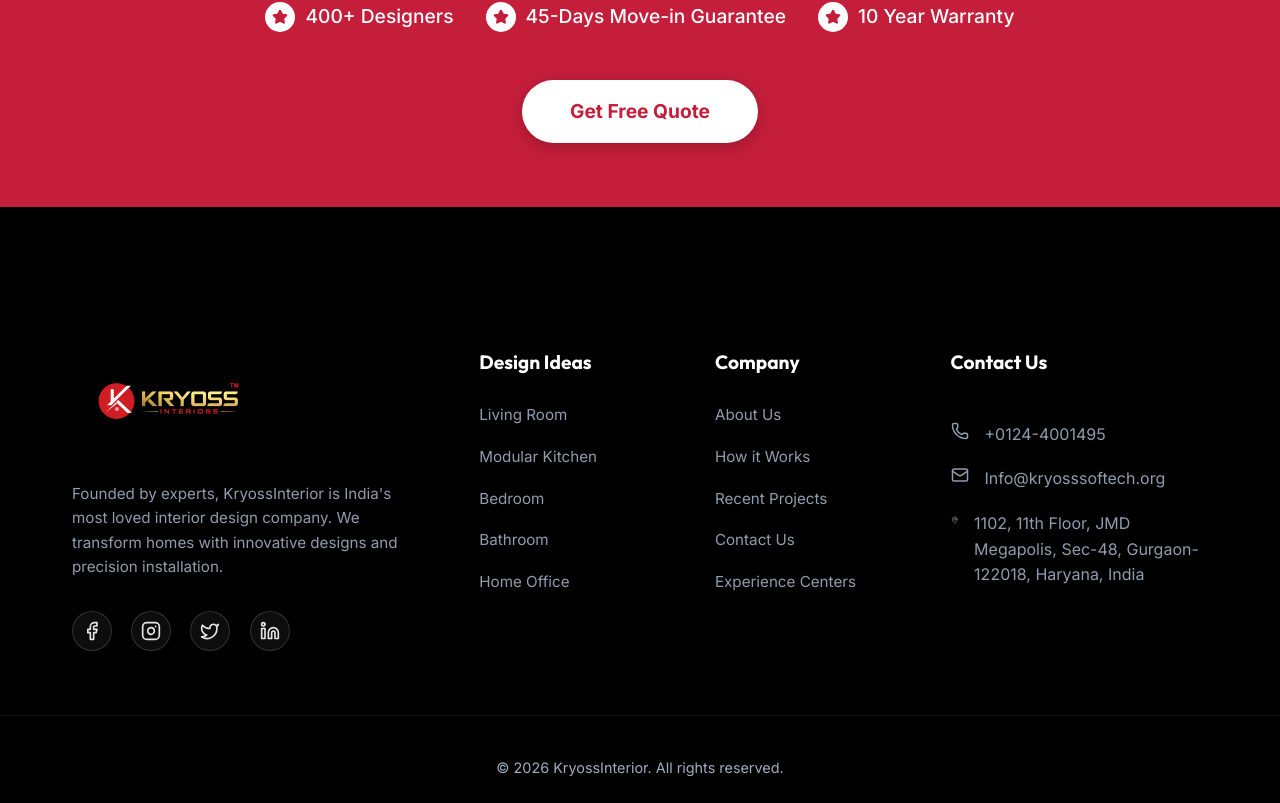
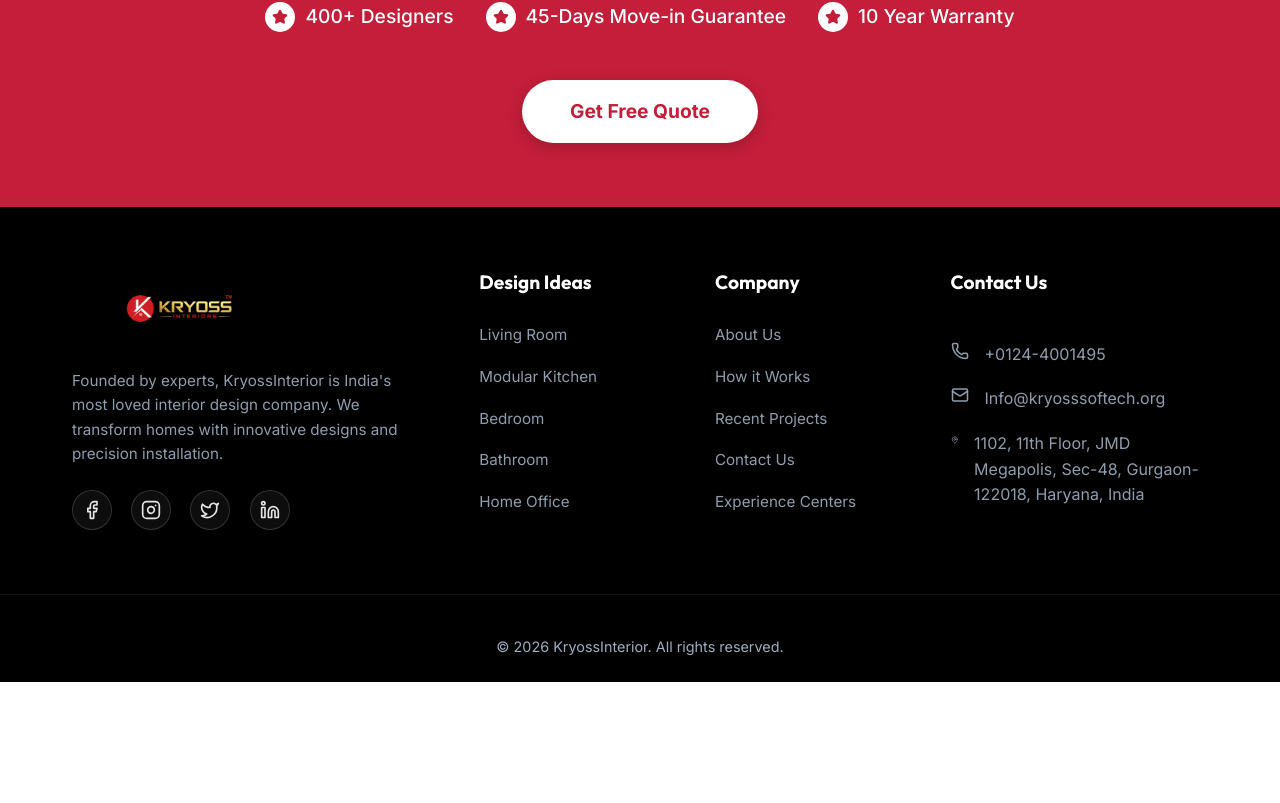
Before and after one commit to sandesh5248/KryossInterior, a React (Vite) app: page / in a window 1280 px wide. Shown: the part 6253-7056 px from the top of the page. After the commit the page ends 6935 px from the top, so only its background shows below. Built offline with nearby package versions, Linux system fonts and the light colour scheme.

Commit message:
style: fix logo visibility and spacing in footer

```diff
--- a/src/components/Footer.css
+++ b/src/components/Footer.css
@@ -1,10 +1,7 @@
 .footer {
     background-color: #000000;
-    /* Black background */
     color: #e5e5e5;
-    /* Light text */
-    padding: 9rem 0 0;
-    /* Increased padding */
+    padding: 4rem 0 0;
 }
 
 /* ================= GRID ================= */
@@ -19,12 +16,11 @@
 /* ================= FOOTER INFO ================= */
 
 .footer-info p {
-    margin: 1.5rem 0 2rem;
+    margin: 1rem 0 1.5rem;
     opacity: 0.9;
     font-size: 0.95rem;
     line-height: 1.6;
     color: #a0aec0;
-    /* Light gray on dark */
 }
 
 /* ================= SOCIAL LINKS ================= */
@@ -117,26 +113,31 @@
 /* ================= FOOTER LOGO FIX ================= */
 
 .footer .logo {
-    display: inline-flex;
-    align-items: center;
-    height: auto;
-    /* removed height: 100% */
+    display: inline-block;
+    line-height: 0;
     padding: 0;
-    line-height: 0;
-    /* removes bottom gap */
+    overflow: hidden;
+    width: 220px;
+    height: 75px;
+    border-radius: 4px;
 }
 
 .footer .logo img {
-    height: 100px;
-    width: auto;
+    width: 100%;
+    height: 100%;
     object-fit: contain;
+    object-position: center center;
     display: block;
+    /* 'screen' blend makes the white background invisible on a black footer
+       while keeping the red/gold logo colours fully vivid */
+    mix-blend-mode: screen;
 }
 
 /* Desktop */
 @media (min-width: 1024px) {
-    .footer .logo img {
-        height: 100px;
+    .footer .logo {
+        width: 220px;
+        height: 75px;
     }
 }
 
@@ -154,7 +155,8 @@
         gap: 2.5rem;
     }
 
-    .footer .logo img {
-        height: 50px;
+    .footer .logo {
+        width: 160px;
+        height: 55px;
     }
 }
```
